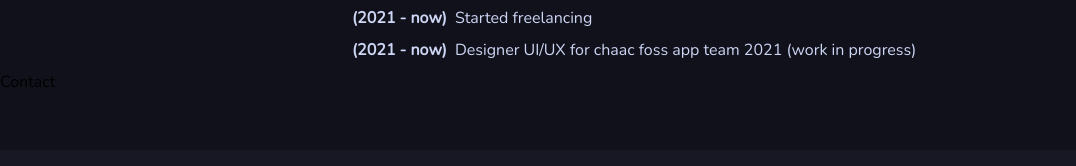
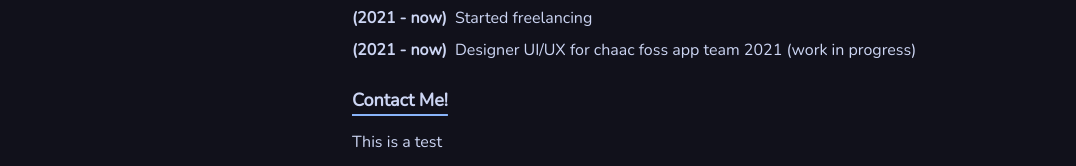
Before and after one commit to originlimit/originlimit, a React (Create React App) app: page / in a window 1280 px wide. Shown: the part 786-952 px from the top of the page, without its empty margins (0-1076 px from the left). Built offline with nearby package versions, Linux system fonts and the light colour scheme.

Commit message:
contacts display test

```diff
--- a/src/components/Contact.js
+++ b/src/components/Contact.js
@@ -1,8 +1,14 @@
 import React from 'react'
+import SectionTitle from './SectionTitle'
 
 const Contact = () => {
   return (
-    <div>Contact</div>
+    <div className='flex flex-col items-center'>
+      <div className='text-textBase w-full max-w-xl'>
+        <SectionTitle title='Contact Me!' />
+        <p>This is a test</p>
+      </div>
+    </div>
   )
 }
 
```
